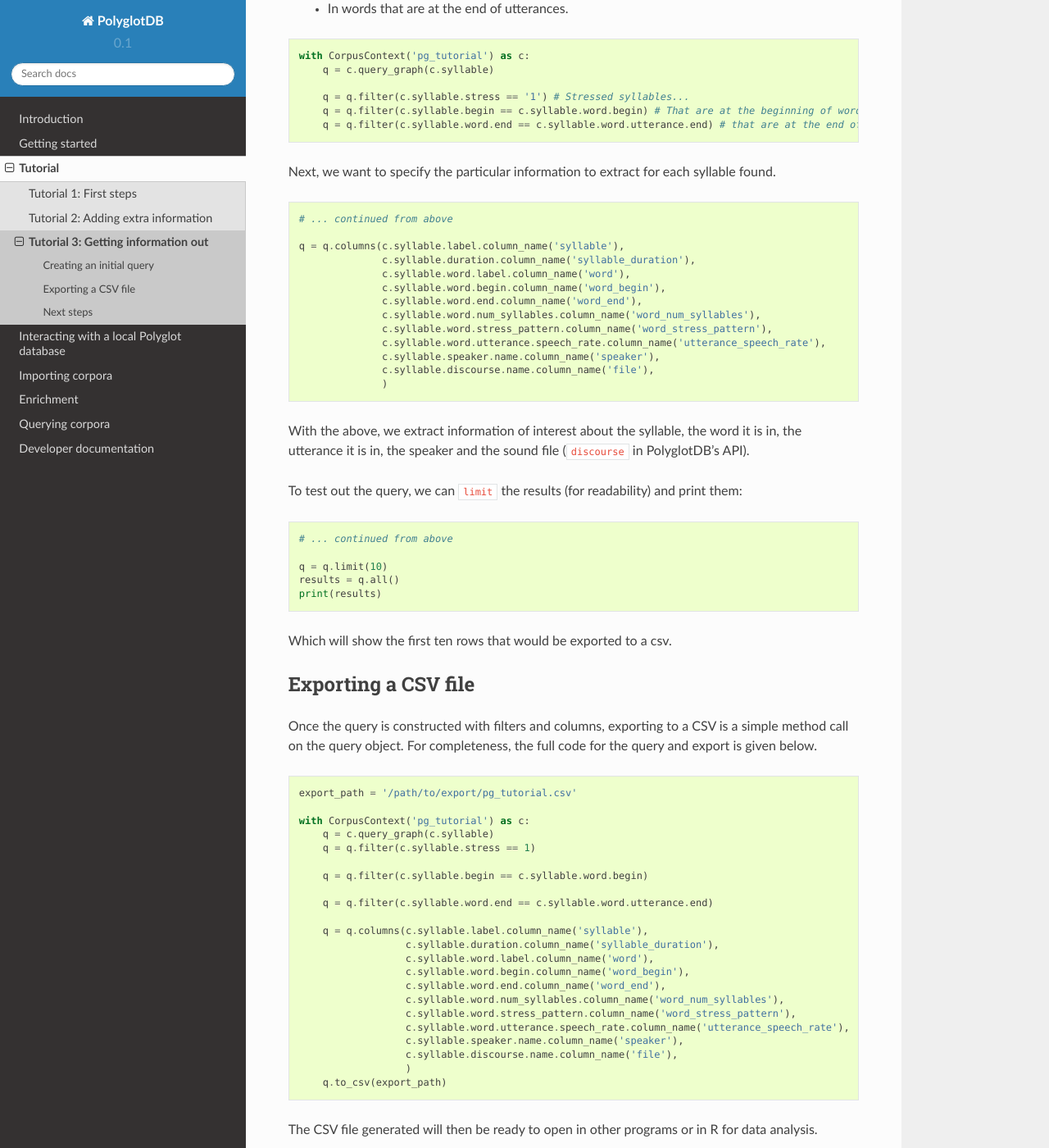
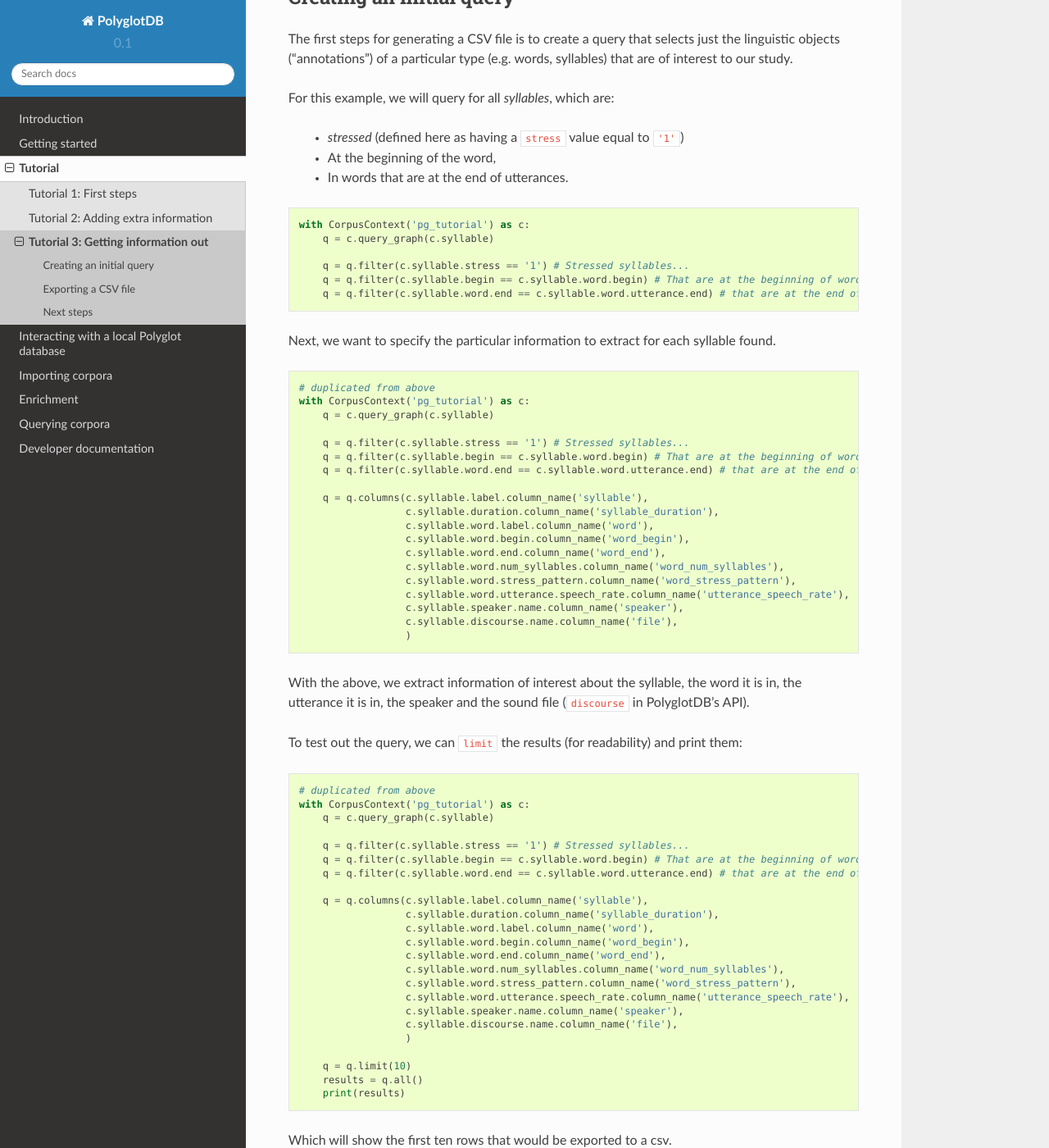
Before and after one commit to MontrealCorpusTools/PolyglotDB, a Sphinx documentation site: the page built from docs/source/tutorial_query.rst, in a window 1280 px wide and 1400 px high, scrolled down 482 px. Shown: the whole window at 82% size. Built offline with Sphinx 7.4.7 and the Read the Docs theme 2.0.0, drawn with Linux system fonts in a browser that asks for light colours; some of the changed text lies outside the part shown.

Commit message:
DOCS: Tutorial fixes

```diff
--- a/docs/source/tutorial_query.rst
+++ b/docs/source/tutorial_query.rst
@@ -14,6 +14,17 @@
 The main objective of this tutorial is to export a CSV file using a query on an imported (:ref:`tutorial_first_steps`) and
 enriched (:ref:`tutorial_enrichment`) corpus.
 This tutorial is available as a `Jupyter notebook`_ as well.
+
+As in the other tutorials, import statements and the location of the corpus root must be set for the code in this tutorial
+to be runnable:
+
+.. code-block:: python
+
+    from polyglotdb import CorpusContext
+
+
+    ## CHANGE FOR YOUR SYSTEM
+    export_path = '/path/to/export/pg_tutorial.csv'
 
 Creating an initial query
 =========================
@@ -45,7 +56,13 @@
 
 .. code-block:: python
 
-        # ... continued from above
+    # duplicated from above
+    with CorpusContext('pg_tutorial') as c:
+        q = c.query_graph(c.syllable)
+
+        q = q.filter(c.syllable.stress == '1') # Stressed syllables...
+        q = q.filter(c.syllable.begin == c.syllable.word.begin) # That are at the beginning of words...
+        q = q.filter(c.syllable.word.end == c.syllable.word.utterance.end) # that are at the end of utterances.
 
         q = q.columns(c.syllable.label.column_name('syllable'),
                       c.syllable.duration.column_name('syllable_duration'),
@@ -67,7 +84,25 @@
 
 .. code-block:: python
 
-        # ... continued from above
+    # duplicated from above
+    with CorpusContext('pg_tutorial') as c:
+        q = c.query_graph(c.syllable)
+
+        q = q.filter(c.syllable.stress == '1') # Stressed syllables...
+        q = q.filter(c.syllable.begin == c.syllable.word.begin) # That are at the beginning of words...
+        q = q.filter(c.syllable.word.end == c.syllable.word.utterance.end) # that are at the end of utterances.
+
+        q = q.columns(c.syllable.label.column_name('syllable'),
+                      c.syllable.duration.column_name('syllable_duration'),
+                      c.syllable.word.label.column_name('word'),
+                      c.syllable.word.begin.column_name('word_begin'),
+                      c.syllable.word.end.column_name('word_end'),
+                      c.syllable.word.num_syllables.column_name('word_num_syllables'),
+                      c.syllable.word.stress_pattern.column_name('word_stress_pattern'),
+                      c.syllable.word.utterance.speech_rate.column_name('utterance_speech_rate'),
+                      c.syllable.speaker.name.column_name('speaker'),
+                      c.syllable.discourse.name.column_name('file'),
+                      )
 
         q = q.limit(10)
         results = q.all()
@@ -84,8 +119,6 @@
 For completeness, the full code for the query and export is given below.
 
 .. code-block:: python
-
-    export_path = '/path/to/export/pg_tutorial.csv'
 
     with CorpusContext('pg_tutorial') as c:
         q = c.query_graph(c.syllable)
```
Also changed, not shown: docs/source/tutorial_enrichment.rst (+11 -0 lines).
